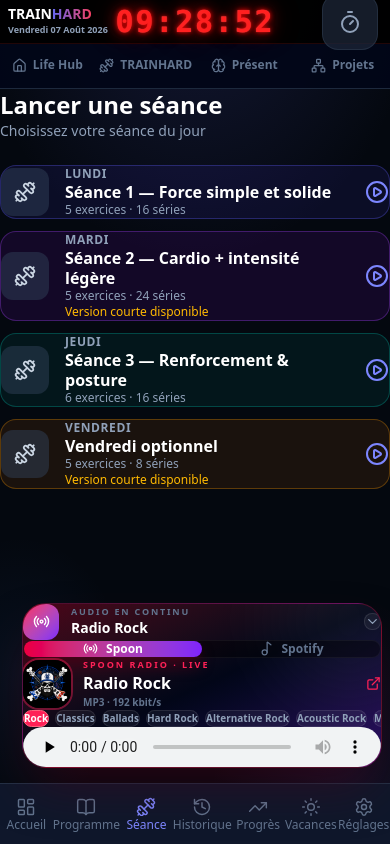
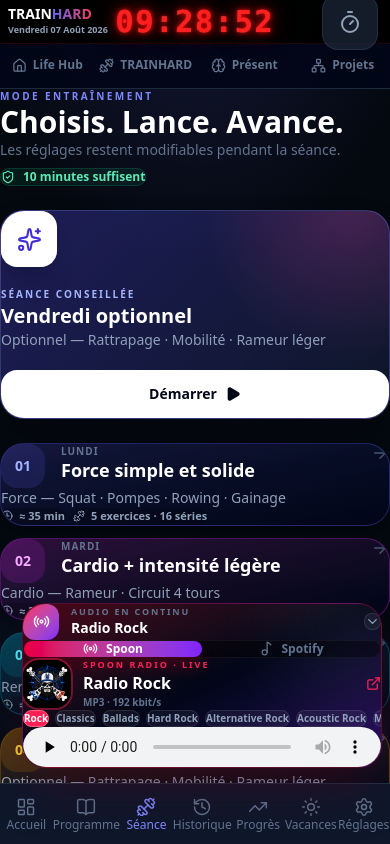
Before and after one commit to rems80000/sport-tracker, a React (Vite) app: page /seance in a window 390 px wide. Built offline with nearby package versions, Linux system fonts and the light colour scheme; no server answers.

Commit message:
Moderniser l’accueil et les séances TRAINHARD (#15)
Améliore l’esthétique et l’efficacité des écrans d’accueil, de sélection et de séance active.

```diff
--- a/src/App.tsx
+++ b/src/App.tsx
@@ -137,6 +137,7 @@ function AppInner() {
   const { state } = useStore()
   const location = useLocation()
   const isHubModule = location.pathname === '/hub' || location.pathname.startsWith('/presence') || location.pathname.startsWith('/projets')
+  const isActiveWorkout = /^\/seance\/[^/]+/.test(location.pathname)
 
   return (
     <>
@@ -153,11 +154,11 @@ function AppInner() {
         </div>
       ) : (
         <div className={`app-root flex flex-col min-h-dvh theme-${state.theme}`}>
-          <ClockBar />
-          <HubSwitcher />
+          {!isActiveWorkout && <ClockBar />}
+          {!isActiveWorkout && <HubSwitcher />}
           <div className="flex flex-1 overflow-hidden">
-            <Sidebar />
-            <main className="flex-1 overflow-y-auto lg:pl-6">
+            {!isActiveWorkout && <Sidebar />}
+            <main className={`flex-1 overflow-y-auto ${isActiveWorkout ? '' : 'lg:pl-6'}`}>
               <Routes>
                 <Route path="/" element={<Dashboard />} />
                 <Route path="/programme" element={<Program />} />
@@ -170,7 +171,7 @@ function AppInner() {
               </Routes>
             </main>
           </div>
-          <Navigation />
+          {!isActiveWorkout && <Navigation />}
         </div>
       )}
       <SpoonPlayer />
--- a/src/pages/SessionStarter.tsx
+++ b/src/pages/SessionStarter.tsx
@@ -1,65 +1,77 @@
+import { useMemo } from 'react'
 import { useNavigate } from 'react-router-dom'
 import { PROGRAM } from '../data/program'
 import { useStore } from '../store/useStore'
-import { PlayCircle, Dumbbell } from 'lucide-react'
+import { ArrowRight, Clock3, Dumbbell, Play, RotateCcw, ShieldCheck, Sparkles } from 'lucide-react'
+
+const DAY_ACCENTS: Record<string, { border: string; badge: string; glow: string; number: string }> = {
+  monday: { border: 'border-indigo-500/30', badge: 'bg-indigo-500/15 text-indigo-300', glow: 'from-indigo-500/20', number: '01' },
+  tuesday: { border: 'border-fuchsia-500/30', badge: 'bg-fuchsia-500/15 text-fuchsia-300', glow: 'from-fuchsia-500/20', number: '02' },
+  thursday: { border: 'border-cyan-500/30', badge: 'bg-cyan-500/15 text-cyan-300', glow: 'from-cyan-500/20', number: '03' },
+  friday: { border: 'border-amber-500/30', badge: 'bg-amber-500/15 text-amber-300', glow: 'from-amber-500/20', number: '04' },
+}
+
+function estimateMinutes(session: (typeof PROGRAM)[number]) {
+  const seconds = session.exercises.reduce((total, exercise) => total + exercise.sets.reduce((sum, set) => sum + (set.targetDuration ?? 35) + set.restSeconds, 0), 0)
+  return Math.max(10, Math.round(seconds / 60))
+}
 
 export function SessionStarter() {
   const navigate = useNavigate()
   const { state } = useStore()
-
-  const DAY_COLORS: Record<string, string> = {
-    monday:   'border-indigo-500/30 bg-indigo-600/10',
-    tuesday:  'border-purple-500/30 bg-purple-600/10',
-    thursday: 'border-teal-500/30 bg-teal-600/10',
-    friday:   'border-amber-500/30 bg-amber-600/10',
-  }
+  const sessions = useMemo(() => state.customProgram ?? PROGRAM, [state.customProgram])
+  const activeSession = state.activeSessionLog ? sessions.find(session => session.id === state.activeSessionLog?.sessionId) : undefined
+  const todayIndex = new Date().getDay()
+  const dayNumbers: Record<string, number> = { monday: 1, tuesday: 2, thursday: 4, friday: 5 }
+  const recommended = sessions.find(session => dayNumbers[session.day] === todayIndex) ?? sessions.find(session => session.day !== 'friday') ?? sessions[0]
 
   return (
-    <div className="flex flex-col gap-6 pb-[130px] pt-4 px-6 lg:px-8 max-w-[1400px] mx-auto w-full">
-      <div>
-        <h1 className="text-2xl font-bold text-white">Lancer une séance</h1>
-        <p className="text-slate-400 text-sm mt-1">Choisissez votre séance du jour</p>
-      </div>
+    <div className="mx-auto flex w-full max-w-[1400px] flex-col gap-6 px-4 pb-[130px] pt-5 lg:px-8">
+      <header className="flex flex-col gap-2 sm:flex-row sm:items-end sm:justify-between">
+        <div>
+          <p className="text-[10px] font-black uppercase tracking-[0.24em] text-indigo-400">Mode entraînement</p>
+          <h1 className="mt-1 text-3xl font-black text-white sm:text-4xl">Choisis. Lance. Avance.</h1>
+          <p className="mt-2 text-sm text-slate-500">Les réglages restent modifiables pendant la séance.</p>
+        </div>
+        <span className="flex items-center gap-2 self-start rounded-full border border-emerald-500/20 bg-emerald-500/10 px-3 py-2 text-xs font-black text-emerald-300"><ShieldCheck size={14} /> 10 minutes suffisent</span>
+      </header>
 
-      {state.activeSessionLog && (
-        <div className="bg-orange-500/10 border border-orange-500/30 rounded-2xl p-4">
-          <p className="text-orange-400 text-xs font-semibold uppercase tracking-wider mb-1">Séance en cours</p>
-          <p className="text-white font-bold mb-3">
-            {PROGRAM.find(s => s.id === state.activeSessionLog?.sessionId)?.name}
-          </p>
-          <button
-            onClick={() => navigate(`/seance/${state.activeSessionLog?.sessionId}`)}
-            className="w-full py-3 rounded-xl bg-orange-500 text-white font-semibold text-sm active:scale-95 transition-transform"
-          >
-            Reprendre
-          </button>
-        </div>
+      {activeSession && (
+        <button onClick={() => navigate(`/seance/${activeSession.id}`)} className="group flex items-center gap-4 rounded-3xl border border-orange-400/35 bg-gradient-to-r from-orange-500/20 to-slate-900 p-4 text-left shadow-xl shadow-orange-950/20 sm:p-5">
+          <span className="grid h-12 w-12 flex-none place-items-center rounded-2xl bg-orange-500 text-white"><RotateCcw size={22} /></span>
+          <span className="min-w-0 flex-1"><span className="block text-[10px] font-black uppercase tracking-widest text-orange-300">Séance en cours</span><span className="mt-1 block truncate text-lg font-black text-white">{activeSession.name}</span></span>
+          <span className="flex items-center gap-2 rounded-xl bg-orange-500 px-4 py-3 text-xs font-black text-white">Reprendre <ArrowRight size={16} /></span>
+        </button>
       )}
 
-      <div className="flex flex-col gap-3">
-        {PROGRAM.map(session => {
-          const colorClass = DAY_COLORS[session.day] ?? 'border-slate-700/50 bg-slate-800/30'
-          const exCount = session.exercises.length
-          const setCount = session.exercises.reduce((a, e) => a + e.sets.length, 0)
+      {!activeSession && recommended && (
+        <button onClick={() => navigate(`/seance/${recommended.id}`)} className="group relative overflow-hidden rounded-3xl border border-indigo-400/30 bg-[radial-gradient(circle_at_90%_0%,rgba(236,72,153,0.22),transparent_36%),linear-gradient(135deg,rgba(79,70,229,0.34),rgba(15,23,42,0.96))] p-5 text-left shadow-2xl sm:p-6">
+          <div className="relative flex flex-col gap-5 sm:flex-row sm:items-center">
+            <span className="grid h-14 w-14 flex-none place-items-center rounded-2xl bg-white text-indigo-700 shadow-xl"><Sparkles size={25} /></span>
+            <span className="min-w-0 flex-1"><span className="block text-[10px] font-black uppercase tracking-[0.2em] text-indigo-300">Séance conseillée</span><span className="mt-1 block text-xl font-black text-white sm:text-2xl">{recommended.name}</span><span className="mt-2 block text-sm text-slate-400">{recommended.shortDescription}</span></span>
+            <span className="flex min-h-12 items-center justify-center gap-2 rounded-2xl bg-white px-5 text-sm font-black text-slate-950">Démarrer <Play size={16} fill="currentColor" /></span>
+          </div>
+        </button>
+      )}
 
+      <div className="grid gap-3 md:grid-cols-2">
+        {sessions.map(session => {
+          const accent = DAY_ACCENTS[session.day] ?? { border: 'border-slate-700', badge: 'bg-slate-800 text-slate-300', glow: 'from-slate-700/20', number: '•' }
+          const setCount = session.exercises.reduce((total, exercise) => total + exercise.sets.length, 0)
+          const minutes = estimateMinutes(session)
           return (
-            <button
-              key={session.id}
-              onClick={() => navigate(`/seance/${session.id}`)}
-              className={`flex items-center gap-4 p-4 rounded-2xl border text-left active:scale-[0.98] transition-transform ${colorClass}`}
-            >
-              <div className="w-12 h-12 rounded-xl bg-slate-700/50 flex items-center justify-center flex-shrink-0">
-                <Dumbbell size={22} className="text-slate-300" />
+            <button key={session.id} onClick={() => navigate(`/seance/${session.id}`)} className={`group relative overflow-hidden rounded-3xl border ${accent.border} bg-gradient-to-br ${accent.glow} to-slate-950 p-5 text-left shadow-xl transition-transform hover:-translate-y-0.5 active:scale-[0.98]`}>
+              <div className="flex items-start gap-4">
+                <span className={`grid h-11 w-11 flex-none place-items-center rounded-2xl text-sm font-black ${accent.badge}`}>{accent.number}</span>
+                <span className="min-w-0 flex-1"><span className="block text-[10px] font-black uppercase tracking-widest text-slate-500">{session.dayLabel}{session.day === 'friday' ? ' · optionnel' : ''}</span><span className="mt-1 block text-lg font-black leading-tight text-white">{session.name.replace(/^Séance \d+ — /, '')}</span></span>
+                <ArrowRight size={18} className="mt-2 text-slate-600 transition-transform group-hover:translate-x-1" />
               </div>
-              <div className="flex-1 min-w-0">
-                <p className="text-xs font-bold text-slate-400 uppercase tracking-wider">{session.dayLabel}</p>
-                <p className="text-white font-bold leading-tight">{session.name}</p>
-                <p className="text-slate-400 text-xs mt-0.5">{exCount} exercices · {setCount} séries</p>
-                {session.hasShortVersion && (
-                  <p className="text-xs text-amber-400 mt-0.5">Version courte disponible</p>
-                )}
+              <p className="mt-4 text-sm text-slate-400">{session.shortDescription}</p>
+              <div className="mt-4 flex flex-wrap gap-2 text-[11px] font-bold text-slate-400">
+                <span className="flex items-center gap-1.5 rounded-full bg-black/20 px-2.5 py-1.5"><Clock3 size={12} /> ≈ {minutes} min</span>
+                <span className="flex items-center gap-1.5 rounded-full bg-black/20 px-2.5 py-1.5"><Dumbbell size={12} /> {session.exercises.length} exercices · {setCount} séries</span>
+                {session.hasShortVersion && <span className="rounded-full bg-emerald-500/10 px-2.5 py-1.5 text-emerald-300">Version courte</span>}
               </div>
-              <PlayCircle size={24} className="text-indigo-400 flex-shrink-0" />
             </button>
           )
         })}
```
Also changed, not shown: src/pages/ActiveSession.tsx (+42 -26 lines), src/pages/Dashboard.tsx (+33 -1 lines).
